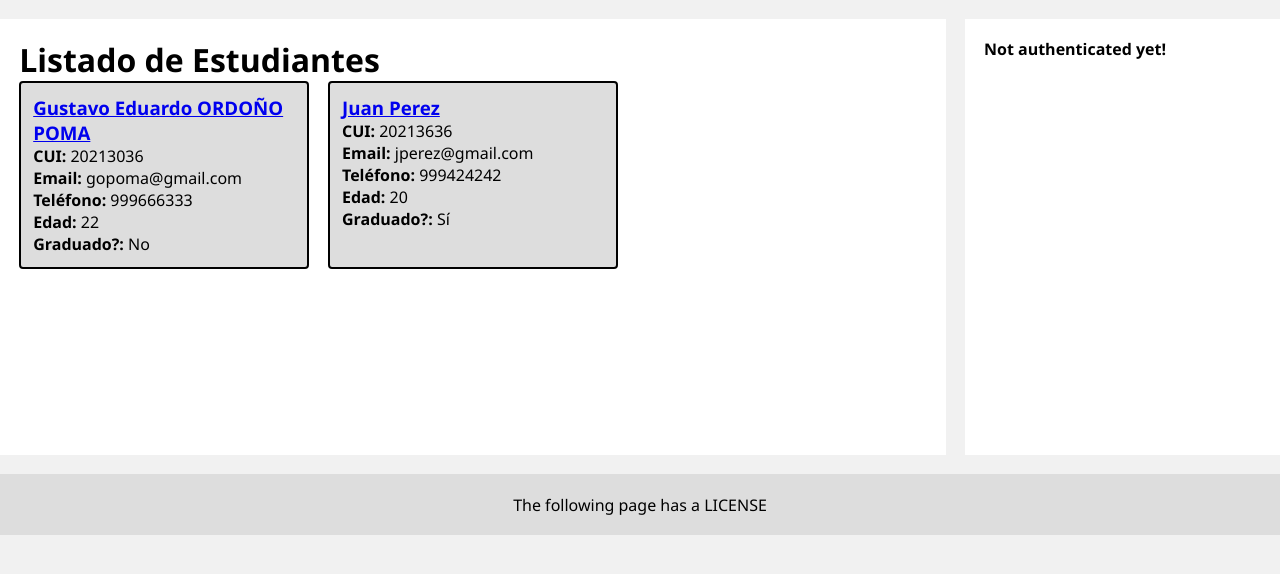
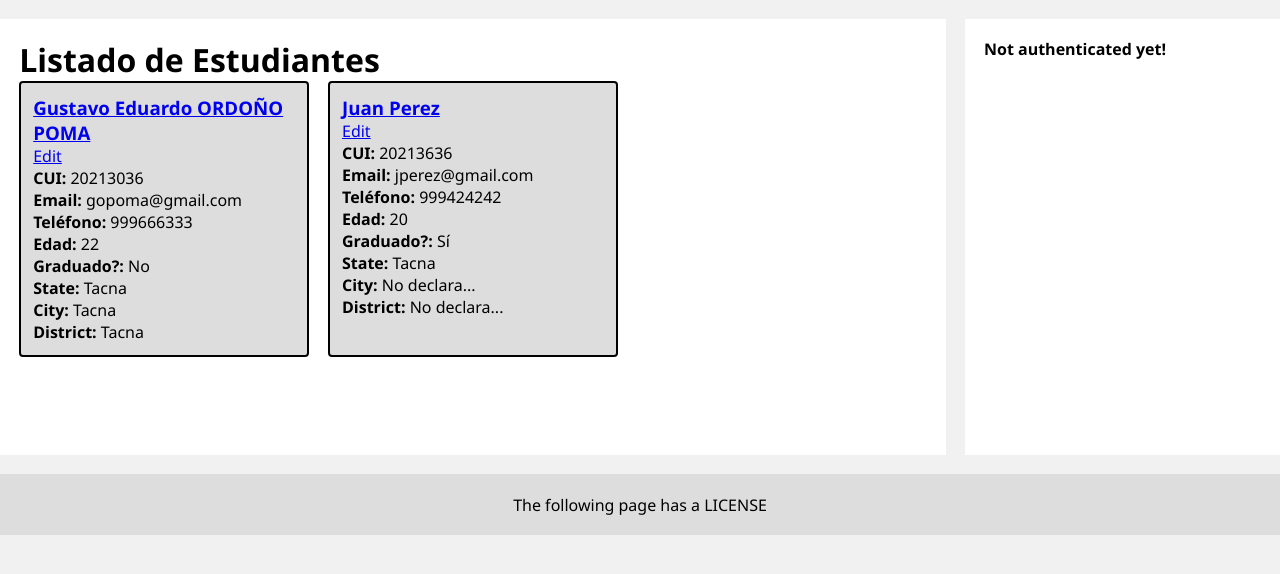
Before and after one commit to gopoma/2022-pweb2-Laboratorio05, a Django app: page /estudiantes/ in a window 1280 px wide. Shown: the part 145-719 px from the top of the page. Run offline with Django 4.2, Linux system fonts and the light colour scheme; data comes from the database, SQL or seed files in the repository; both versions use the stored data as it was after the commit.

Commit message:
Django5-Diapositiva10: Se implementó la funcionalidad de actualizar un Estudiante utilizando Vistas basadas en Clases

```diff
--- a/src/estudiantes/templates/estudiantes/estudiante_detail.html
+++ b/src/estudiantes/templates/estudiantes/estudiante_detail.html
@@ -36,4 +36,7 @@
             <span>No, aún está en Pregrado</span>
         {% endif %}
     </p>
+    <p><b>State: </b>{{ estudiante.state|default:"No declara..." }}</p>
+    <p><b>City: </b>{{ estudiante.city|default:"No declara..." }}</p>
+    <p><b>District: </b>{{ estudiante.district|default:"No declara..." }}</p>
 {% endblock %}
--- a/src/estudiantes/templates/estudiantes/estudiante_list.html
+++ b/src/estudiantes/templates/estudiantes/estudiante_list.html
@@ -28,6 +28,7 @@
                 <h3>
                     <a href="{{ estudiante.get_absolute_url }}">{{ estudiante.fullname }}</a>
                 </h3>
+                <a href="{{ estudiante.get_absolute_url }}update">Edit</a>
                 <p><b>CUI: </b>{{ estudiante.cui }}</p>
                 <p><b>Email: </b>{{ estudiante.email }}</p>
                 <p><b>Teléfono: </b>{{ estudiante.phone_number }}</p>
@@ -39,6 +40,9 @@
                         <span>No</span>
                     {% endif %}
                 </p>
+                <p><b>State: </b>{{ estudiante.state|default:"No declara..." }}</p>
+                <p><b>City: </b>{{ estudiante.city|default:"No declara..." }}</p>
+                <p><b>District: </b>{{ estudiante.district|default:"No declara..." }}</p>
             </article>
         {% endfor %}
     </section>
--- a/src/estudiantes/urls.py
+++ b/src/estudiantes/urls.py
@@ -2,12 +2,14 @@ from django.urls import path
 from .views import (
     EstudianteListView,
     EstudianteDetailView,
-    EstudianteCreateView
+    EstudianteCreateView,
+    EstudianteUpdateView
 )
 
 app_name = "estudiantes"
 urlpatterns = [
     path('', EstudianteListView.as_view(), name="estudiante-list"),
     path('<int:pk>/', EstudianteDetailView.as_view(), name="estudiante-detail"),
-    path('create/', EstudianteCreateView.as_view(), name="estudiante-create")
+    path('create/', EstudianteCreateView.as_view(), name="estudiante-create"),
+    path('<int:pk>/update/', EstudianteUpdateView.as_view(), name="estudiante-update")
 ]
--- a/src/estudiantes/views.py
+++ b/src/estudiantes/views.py
@@ -2,7 +2,8 @@ from django.shortcuts import render
 from django.views.generic import (
     ListView,
     DetailView,
-    CreateView
+    CreateView,
+    UpdateView
 )
 from .models import Estudiante
 
@@ -25,3 +26,11 @@ class EstudianteCreateView(CreateView):
         "phone_number",
         "graduated",
     ]
+
+class EstudianteUpdateView(UpdateView):
+    model = Estudiante
+    fields = [
+        "state",
+        "city",
+        "district"
+    ]
```
Also changed, not shown: src/db.sqlite3.
